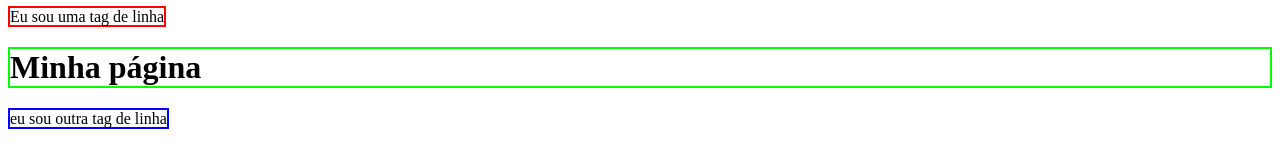
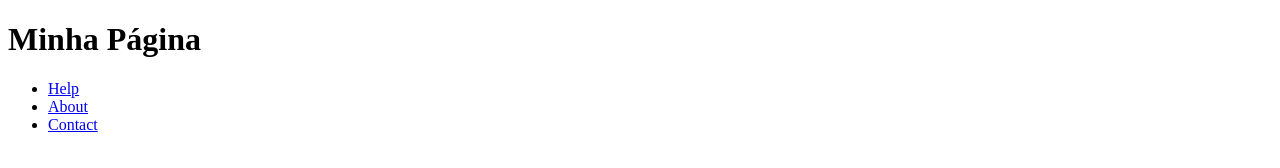
Before and after one commit to SunaUezuri/Front-End_Primeiro_Projeto, a plain HTML site: page index.html in a window 1280 px wide. Drawn offline with Linux system fonts and the light colour scheme.

Commit message:
Criando o cabeçalho da página.

```diff
--- a/index.html
+++ b/index.html
@@ -5,12 +5,28 @@
   <head>
     <meta charset="UTF-8" />
     <meta name="viewport" content="width=device-width,initial-scale1.0" />
-    <title>Exemplo de HTML</title>
+    <title>Página básica</title>
   </head>
   <body>
-    <span style="border: solid 2px #ff0000">Eu sou uma tag de linha</span>
 
-    <h1 style="border: solid 2px #00ff00">Minha página</h1>
-    <span style="border: solid 2px #0000ff">eu sou outra tag de linha</span>
+    <div id="container"> <!--div#container. -->
+
+      <header id="cabecalho"> <!--header#cabecalho. -->
+        <h1>Minha Página</h1>
+        <nav> <!--nav>ul>li*3>a[href="#"]{Item - $}  criar listas com link-->
+          <ul>
+            <li> <a href="#">Help </a> </li>
+            <li> <a href="#">About </a> </li>
+            <li> <a href="#">Contact </a> </li>
+          </ul>
+        </nav>
+
+
+
+      </header>
+
+    </div>
+
+
   </body>
 </html>
```
